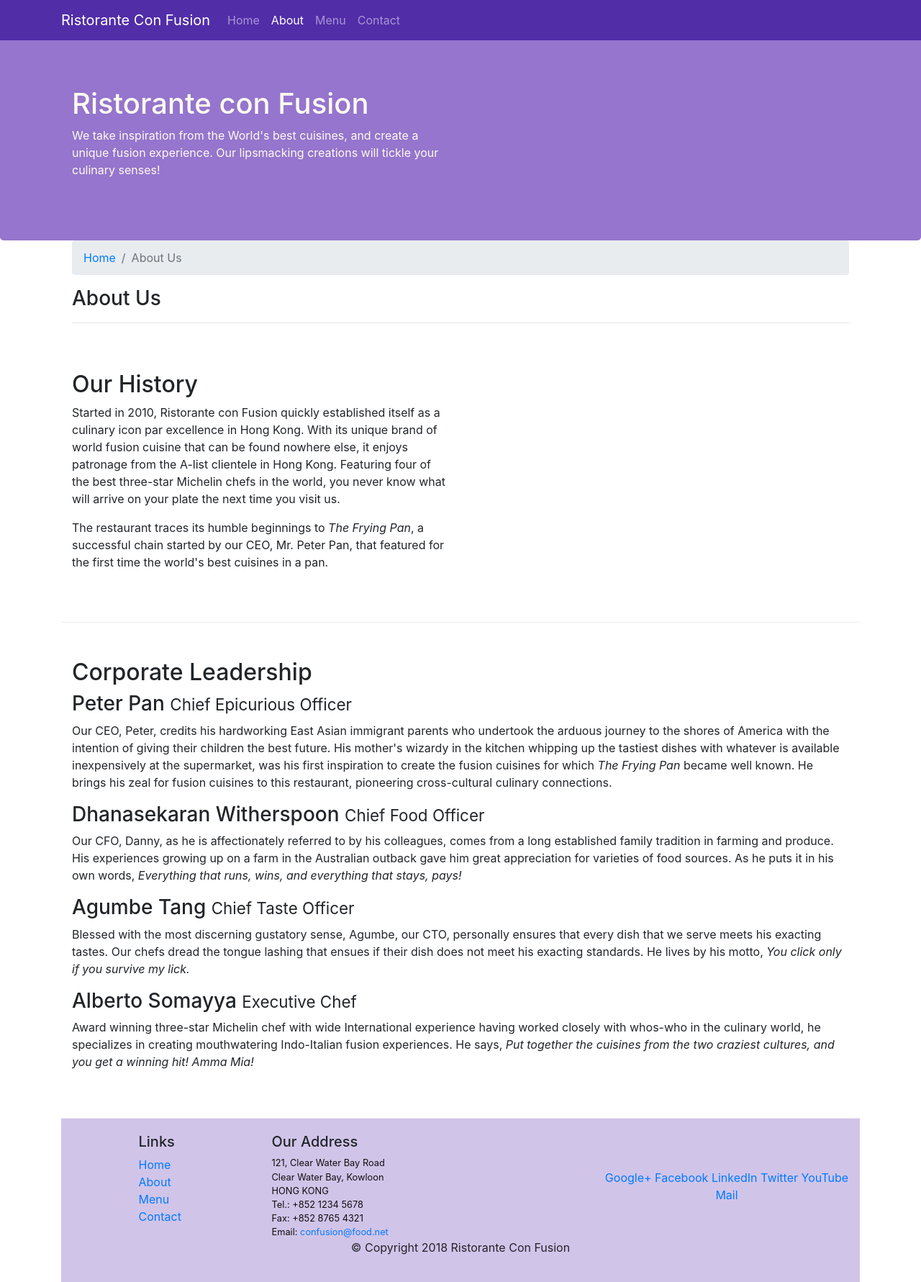
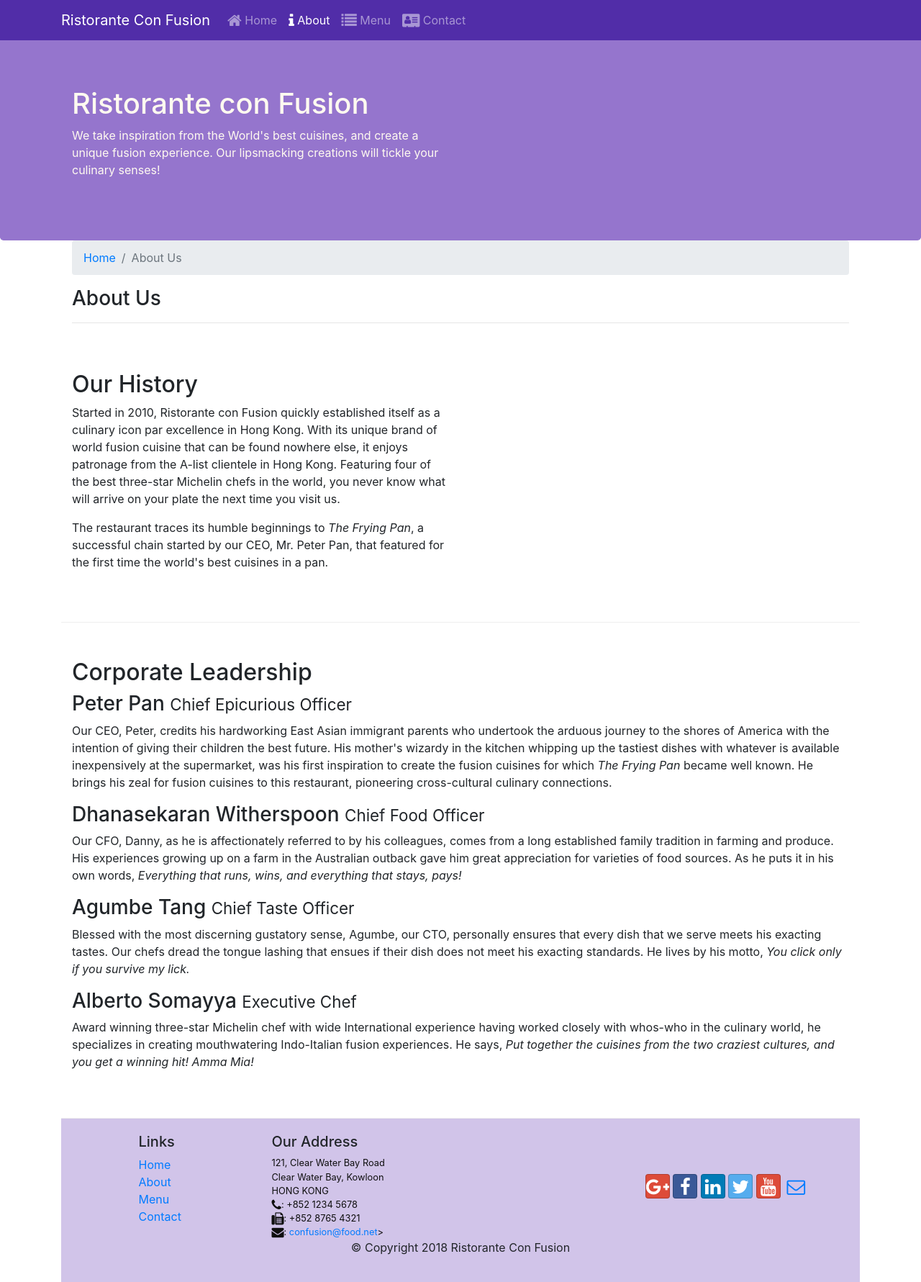
Before and after one commit to Shiva04Rana/conFusion, a website: page aboutus.html in a window 1280 px wide. Shown: the whole page at 72% size. Drawn offline with nearby package versions, Linux system fonts and the light colour scheme.

Commit message:
Icon Fonts

```diff
--- a/aboutus.html
+++ b/aboutus.html
@@ -10,6 +10,8 @@
             <!-- Bootstrap CSS -->
             <link rel="stylesheet" href="node_modules/bootstrap/dist/css/bootstrap.min.css">
             <link href="css/styles.css" rel="stylesheet">
+            <link rel="stylesheet" href="node_modules/font-awesome/css/font-awesome.min.css">
+            <link rel="stylesheet" href="node_modules/bootstrap-social/bootstrap-social.css">
 
             <nav class="navbar navbar-dark navbar-expand-sm fixed-top">
                     <div class="container">
@@ -19,10 +21,10 @@
                             </button>
                            <div class="collapse navbar-collapse" id="Navbar">
                            <ul class="navbar-nav mr-auto">
-                                    <li class="nav-item"><a class="nav-link" href="./index.html">Home</a></li>
-                                    <li class="nav-item active"><a class="nav-link" href="#">About</a></li>
-                                    <li class="nav-item"><a class="nav-link" href="#">Menu</a></li>
-                                    <li class="nav-item"><a class="nav-link" href="#">Contact</a></li>
+                                    <li class="nav-item"><a class="nav-link" href="./index.html"><span class="fa fa-home fa-lg"></span> Home</a></li>
+                                    <li class="nav-item active"><a class="nav-link" href="#"><span class="fa fa-info fa-lg"></span> About</a></li>
+                                    <li class="nav-item"><a class="nav-link" href="#"><span class="fa fa-list fa-lg"></span> Menu</a></li>
+                                    <li class="nav-item"><a class="nav-link" href="#"><span class="fa fa-address-card fa-lg"></span> Contact</a></li>
                                 </ul>
                                 </div>
                         </div>
@@ -104,19 +106,20 @@
 		              121, Clear Water Bay Road<br>
 		              Clear Water Bay, Kowloon<br>
 		              HONG KONG<br>
-		              Tel.: +852 1234 5678<br>
-		              Fax: +852 8765 4321<br>
-		              Email: <a href="mailto:confusion@food.net">confusion@food.net</a>
+		              <i class="fa fa-phone fa-lg"></i>: +852 1234 5678<br>
+                      <i class="fa fa-fax fa-lg"></i>: +852 8765 4321<br>
+                      <i class="fa fa-envelope fa-lg"></i>:
+                      <a href="mailto:confusion@food.net">confusion@food.net</a>>
 		           </address>
                 </div>
                 <div class="col-12 col-sm-4 align-self-center">
                     <div class="text-center">
-                        <a href="http://google.com/+">Google+</a>
-                        <a href="http://www.facebook.com/profile.php?id=">Facebook</a>
-                        <a href="http://www.linkedin.com/in/">LinkedIn</a>
-                        <a href="http://twitter.com/">Twitter</a>
-                        <a href="http://youtube.com/">YouTube</a>
-                        <a href="mailto:">Mail</a>
+                            <a class="btn btn-social-icon btn-google" href="http://google.com/+"><i class="fa fa-google-plus"></i></a>
+                            <a class="btn btn-social-icon btn-facebook" href="http://www.facebook.com/profile.php?id="><i class="fa fa-facebook"></i></a>
+                            <a class="btn btn-social-icon btn-linkedin" href="http://www.linkedin.com/in/"><i class="fa fa-linkedin"></i></a>
+                            <a class="btn btn-social-icon btn-twitter" href="http://twitter.com/"><i class="fa fa-twitter"></i></a>
+                            <a class="btn btn-social-icon btn-google" href="http://youtube.com/"><i class="fa fa-youtube"></i></a>
+                            <a class="btn btn-social-icon" href="mailto:"><i class="fa fa-envelope-o"></i></a>
                     </div>
                 </div>
            </div>
--- a/package.json
+++ b/package.json
@@ -23,6 +23,8 @@
   },
   "dependencies": {
     "bootstrap": "^4.0.0",
+    "bootstrap-social": "^5.1.1",
+    "font-awesome": "^4.7.0",
     "jquery": "^3.3.1",
     "popper.js": "^1.12.9"
   }
```
Also changed, not shown: index.html (+17 -13 lines), 1 other file.
